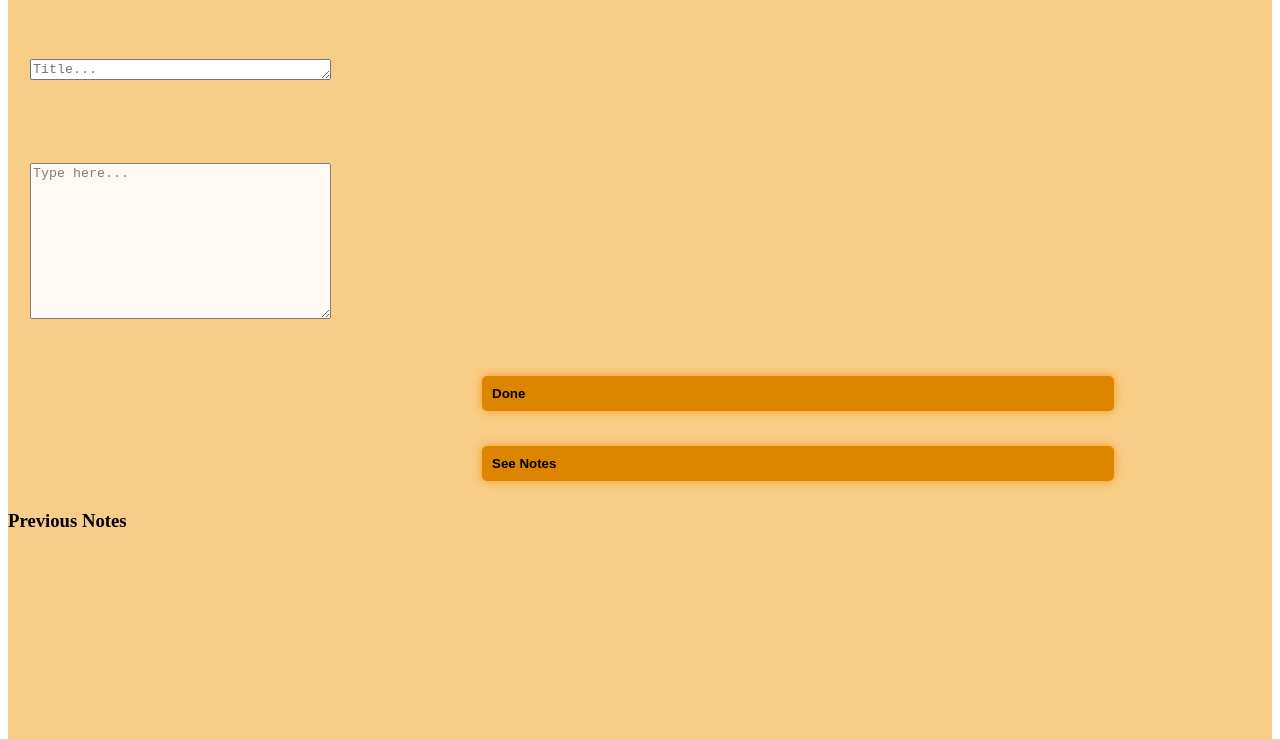
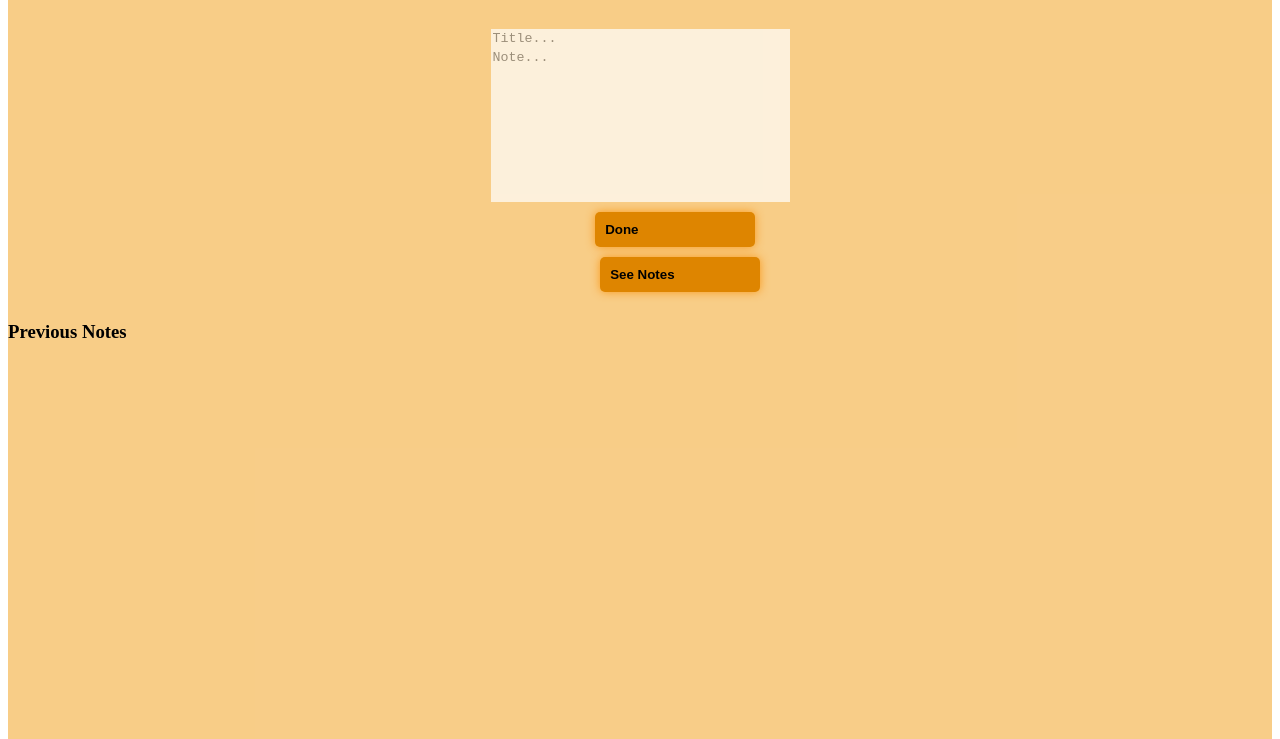
Before and after one commit to SchoolOfCode/bc15-w9-hackathon-tech-test-1-communicators, a plain HTML site: page index.html in a window 1280 px wide. Shown: the part 61-800 px from the top of the page. Drawn offline with Linux system fonts and the light colour scheme.

Commit message:
combined tile and body textareas

```diff
--- a/index.html
+++ b/index.html
@@ -15,7 +15,8 @@
         <h1 class>Notebook</h1>
       </div>
       <!-- text and button container -->
-      <form class="note-container">
+      <div class="note-container">
+        <form>
           <div class="note-title">
             <textarea
               name="input-field1"
@@ -31,12 +32,13 @@
               id="body-box"
               cols="35"
               rows="10"
-            placeholder="Type here..."
+              placeholder="Note..."
             ></textarea>
           </div>
           <div><button class="done-button" type="submit">Done</button></div>
           <div><button class="see-notes" type="submit">See Notes</button></div>
         </form>
+      </div>
       <section class="button-container"></section>
       <div class="old-notes-title">
         <h3>Previous Notes</h3>
--- a/styles.css
+++ b/styles.css
@@ -5,7 +5,7 @@
   padding: 0;
   background-color: rgba(240, 149, 2, 0.469);
 }
-.header-container{
+.header-container {
   box-sizing: border-box;
   padding: 0;
   background-color: rgba(255, 163, 88, 0.9);
@@ -14,43 +14,47 @@
   border: none;
   color: white;
 }
-.header-h1{
+.header-h1 {
   margin-top: 100px;
 }
 .note-container {
   box-sizing: border-box;
   margin-top: 40px;
-  padding: 0;
+  width: 90%;
+  margin: auto;
   grid-template-columns: 100%;
-  display: grid;
-  grid-row-gap: 35px;
-  /* justify-content: center; */
-  align-content: center;
+  display: flex;
+  /* background-color: white; */
+  /* border: 5px red solid; */
+  justify-content: center;
 }
+
+/* textarea div */
 .note-title {
-  box-sizing: border-box;
-  margin: 10px;
-  padding: 0;
-  /* border: 2px yellow solid; */
-  padding: 12px;
-
+  margin-top: 10px;
+  margin-left: 10px;
+  margin-right: 10px;
+  opacity: 70%;
+  display: flex;
+  justify-content: center;
 }
 .note-textbox {
-  box-sizing: border-box;
-  margin: 10px;
-  /* text-align: center; */
+  margin-bottom: 10px;
+  margin-left: 10px;
+  margin-right: 10px;
+  opacity: 70%;
+  display: flex;
+  justify-content: center;
+
+  /* textarea */
+}
+#title-box {
   border: none;
-  border-radius: 20px;
-  padding: 12px;
-  color: white;
-  width: 97%;
-  /* background-color: white; */
-  opacity: 90%;
-  border-radius: 10px;
   resize: none;
-  display: flex;
-  /* justify-content: center; */
-  /* align-items: center; */
+}
+#body-box {
+  border: none;
+  resize: none;
 }
 .button-container {
   box-sizing: border-box;
@@ -59,14 +63,13 @@
   display: flex;
   justify-content: center;
   align-items: center;
-
 }
 
 .done-button {
   border: none;
   background: none;
   padding: 0;
-  margin: 0;
+  margin: 10px;
   cursor: pointer;
   box-sizing: border-box;
   display: flex;
@@ -79,7 +82,7 @@
   border-radius: 5px;
   box-shadow: 0 0 10px rgb(249, 153, 27);
   font-weight: bold;
-  text-align:center;
+  text-align: center;
 }
 .see-notes {
   border: none;
@@ -101,7 +104,7 @@
   text-align: center;
 }
 
-.old-note-container{
+.old-note-container {
   box-sizing: border-box;
   margin: 10px;
   padding: 0;
```
Lines whose indentation alone changed are shown as unchanged.
